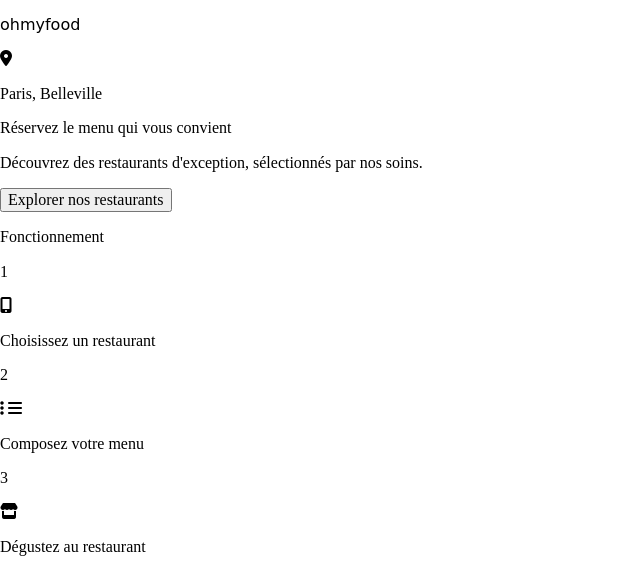
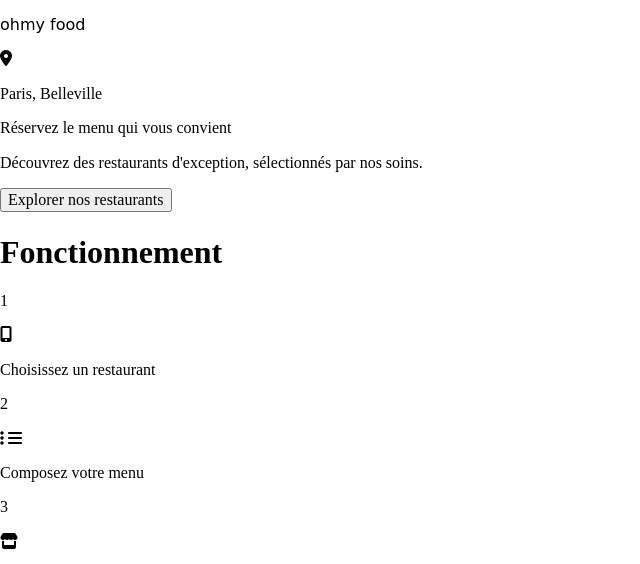
Before and after one commit to Neutheu/Projet_3_OhMyFood, a website: page HTML/accueil.html in a window 1280 px wide. Shown: the top 564 px of the page, without its empty margins (0-640 px from the left). Drawn offline with Linux system fonts and the light colour scheme; a web font is replaced by a local one.

Commit message:
test commit

```diff
--- a/HTML/accueil.html
+++ b/HTML/accueil.html
@@ -15,7 +15,7 @@
     <body>
 
         <header>
-            <p>ohmyfood</p>
+            <p>ohmy food</p>
         </header>
 
         <main>
@@ -40,7 +40,7 @@
 
             <section>
 
-                <p>Fonctionnement</p>
+                <h1>Fonctionnement</h1>
 
                 <div>
                     <div>
@@ -115,6 +115,7 @@
                     </a>
 
                 </div>
+
             </section>
 
         </main>
```
